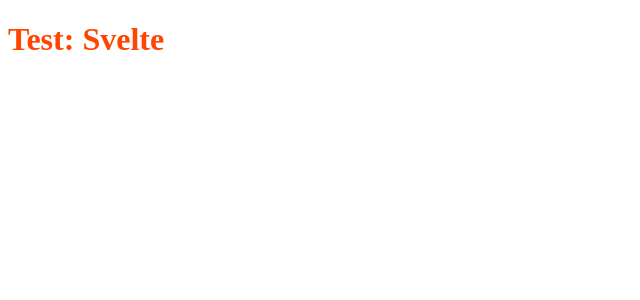
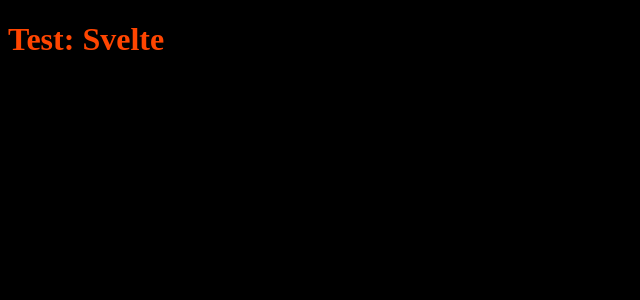
Before and after one commit to GrungeElFz/2023.02.02_Svelte.01, a Svelte app: page / in a window 1280 px wide. Shown: the top 300 px of the page, without its empty margins (0-640 px from the left). Built offline with nearby package versions, Linux system fonts and the light colour scheme.

Commit message:
Added:    CSS file (src/app.css) Modified:   Declared global background (src/app.css) Modified:   Imported CSS file (src/main.css)

```diff
--- /dev/null
+++ b/src/app.css
@@ -0,0 +1,3 @@
+:root {
+  background-color: black;
+}
--- a/src/main.js
+++ b/src/main.js
@@ -1,3 +1,4 @@
+import './app.css';
 import App from './App.svelte';
 
 const app = new App({
```
